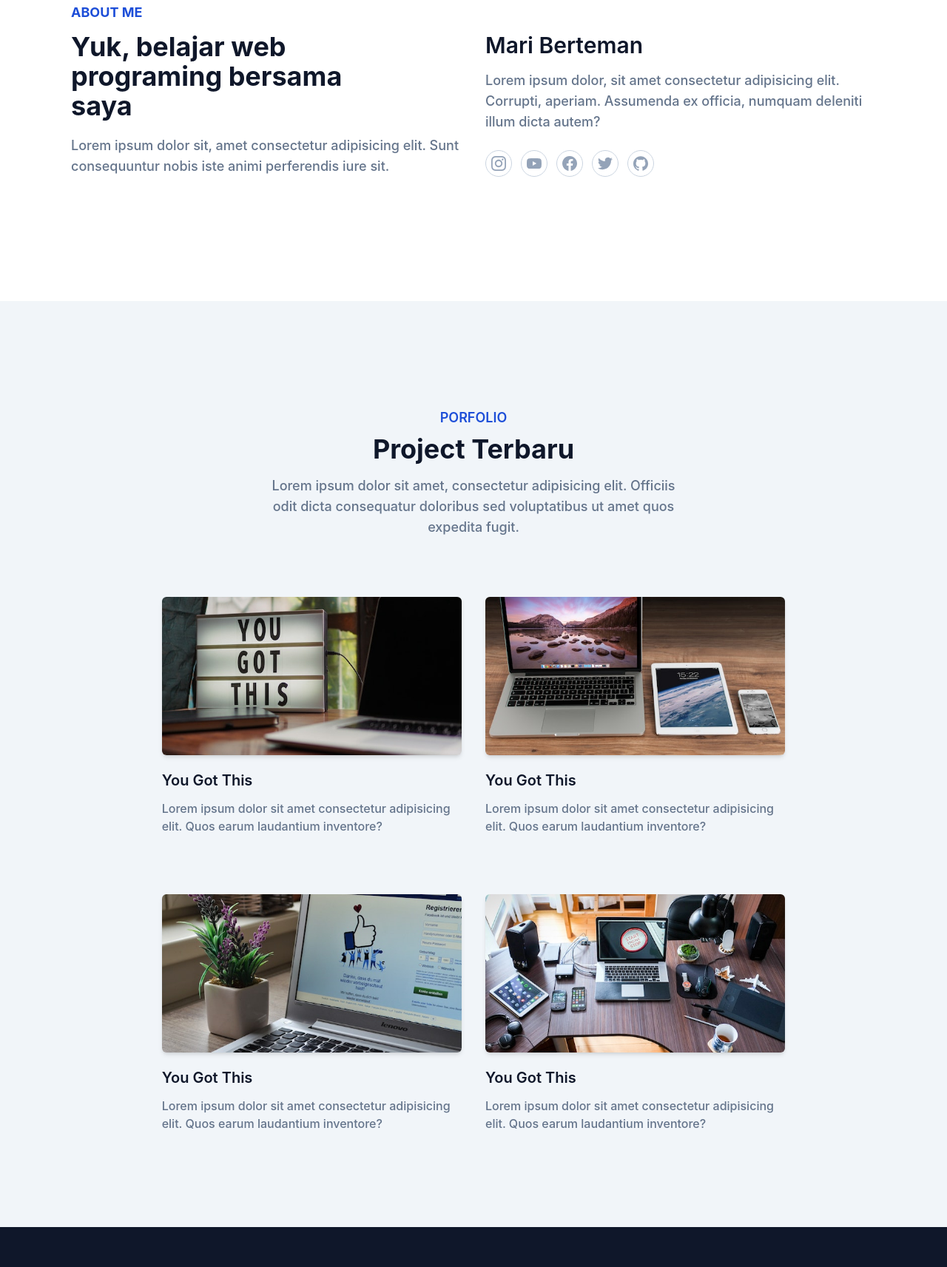
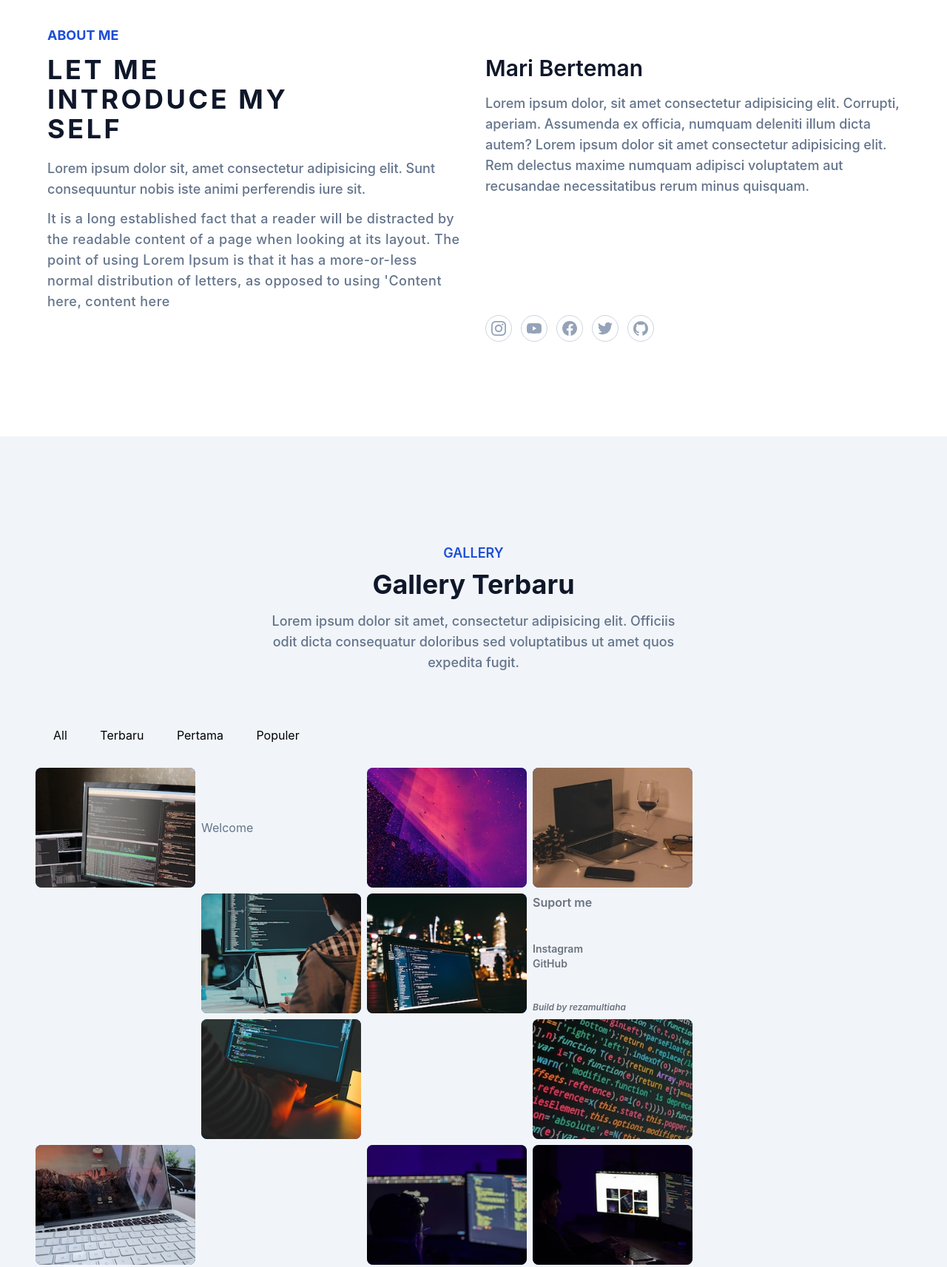
Before and after one commit to rezamultiaha/portfolio-tailwind-css, a website: page index.html in a window 1280 px wide. Shown: the part 834-2547 px from the top of the page at 74% size. Drawn offline with Linux system fonts and the light colour scheme.

Commit message:
update gallery

```diff
--- a/index.html
+++ b/index.html
@@ -40,7 +40,7 @@
                   <a href="#about" class="mx-8 flex py-2 text-base text-dark group-hover:text-primary dark:text-white">About Me</a>
                 </li>
                 <li class="group">
-                  <a href="#porfolio" class="mx-8 flex py-2 text-base text-dark group-hover:text-primary dark:text-white">Porfolio</a>
+                  <a href="#gallery" class="mx-8 flex py-2 text-base text-dark group-hover:text-primary dark:text-white">Gallery</a>
                 </li>
                 <li class="group">
                   <a href="#clients" class="mx-8 flex py-2 text-base text-dark group-hover:text-primary dark:text-white">Clients</a>
@@ -81,11 +81,11 @@
               <span class="mt-1 block text-4xl font-bold text-dark dark:text-white lg:text-5xl">Muh Reza Multiaha</span>
             </h1>
             <h2 class="mb-5 text-lg font-medium text-secondary dark:text-three lg:text-xl">FrontEnd Developer | Mahasiswa</h2>
-            <p class="mb-10 font-medium leading-relaxed text-secondary dark:text-three">
+            <p class="mb-10 max-w-sm font-medium leading-relaxed text-secondary dark:text-three">
               belajar programing itu mudah dan menyernangkan bukan.
               <span class="font-bold text-dark dark:text-white">Bukan!</span>
             </p>
-            <a href="#" class="button-primary">Conatct Me</a>
+            <a href="#" class="button-primary">Contact Me</a>
           </div>
           <div class="w-full self-end px-4 md:w-1/2">
             <div class="mt-10 lg:right-0 lg:mt-9">
@@ -103,12 +103,21 @@
         <div class="flex flex-wrap">
           <div class="w-full px-4 pb-10 md:w-1/2">
             <h4 class="mb-3 text-lg font-bold uppercase text-primary">About Me</h4>
-            <h2 class="mb-5 max-w-md text-3xl font-bold text-dark dark:text-white lg:text-4xl">Yuk, belajar web programing bersama saya</h2>
-            <p class="max-w-xl text-base font-medium text-secondary dark:text-three lg:text-lg">Lorem ipsum dolor sit, amet consectetur adipisicing elit. Sunt consequuntur nobis iste animi perferendis iure sit.</p>
+            <h2 class="mb-5 max-w-sm text-3xl font-bold uppercase tracking-widest text-dark dark:text-white lg:text-4xl">Let Me Introduce My Self</h2>
+            <p class="mb-3 max-w-xl text-base font-medium text-secondary dark:text-three lg:text-lg">Lorem ipsum dolor sit, amet consectetur adipisicing elit. Sunt consequuntur nobis iste animi perferendis iure sit.</p>
+            <p class="max-w-xl text-base font-medium tracking-wide text-secondary dark:text-three lg:text-lg">
+              It is a long established fact that a reader will be distracted by the readable content of a page when looking at its layout. The point of using Lorem Ipsum is that it has a more-or-less normal distribution of letters, as
+              opposed to using 'Content here, content here
+            </p>
           </div>
-          <div class="w-full px-4 md:w-1/2">
-            <h3 class="mb-4 pt-10 text-2xl font-semibold text-dark dark:text-white lg:text-3xl">Mari Berteman</h3>
-            <p class="mb-6 max-w-xl text-base font-medium text-secondary dark:text-three lg:text-lg">Lorem ipsum dolor, sit amet consectetur adipisicing elit. Corrupti, aperiam. Assumenda ex officia, numquam deleniti illum dicta autem?</p>
+          <div class="w-full justify-between px-4 md:w-1/2 lg:flex lg:flex-col">
+            <div class="w-full">
+              <h3 class="mb-4 justify-center pt-10 text-2xl font-semibold text-dark dark:text-white lg:text-3xl">Mari Berteman</h3>
+              <p class="mb-6 max-w-xl text-base font-medium text-secondary dark:text-three lg:text-lg">
+                Lorem ipsum dolor, sit amet consectetur adipisicing elit. Corrupti, aperiam. Assumenda ex officia, numquam deleniti illum dicta autem? Lorem ipsum dolor sit amet consectetur adipisicing elit. Rem delectus maxime numquam
+                adipisci voluptatem aut recusandae necessitatibus rerum minus quisquam.
+              </p>
+            </div>
             <div class="flex items-center">
               <!-- instagram -->
               <a href="https://instagram.com/rezamultiaha_" target="_blank" class="social-media">
@@ -163,44 +172,61 @@
     <!-- About End -->
 
     <!-- Porfolio Star -->
-    <section id="porfolio" class="bg-slate-100 pt-36 pb-16 dark:bg-slate-800">
+    <section id="gallery" class="bg-slate-100 pt-36 pb-16 dark:bg-slate-800">
       <div class="container">
         <div class="w-full px-4">
           <div class="mx-auto mb-16 max-w-xl text-center">
-            <h4 class="mb-2 text-lg font-semibold uppercase text-primary">Porfolio</h4>
-            <h2 class="mb-4 text-3xl font-bold text-dark dark:text-white lg:text-4xl">Project Terbaru</h2>
+            <h4 class="mb-2 text-lg font-semibold uppercase text-primary">gallery</h4>
+            <h2 class="mb-4 text-3xl font-bold text-dark dark:text-white lg:text-4xl">Gallery Terbaru</h2>
             <p class="text-md font-medium text-secondary dark:text-three lg:text-lg">Lorem ipsum dolor sit amet, consectetur adipisicing elit. Officiis odit dicta consequatur doloribus sed voluptatibus ut amet quos expedita fugit.</p>
           </div>
+        </div>
 
-          <div class="flex w-full flex-wrap justify-center px-4 xl:mx-auto xl:w-10/12">
-            <div class="mb-12 p-4 md:w-1/2">
-              <div class="overflow-hidden rounded-md shadow-md dark:shadow-white">
-                <img src="dist/img/porfolio/1.jpg" alt="Project 1" width="w-full" />
+        <div class="mb-6 w-full">
+          <button type="button" class="ml-2 border-primary py-2 px-4 hover:border-b-2 focus:text-primary dark:text-white">All</button>
+          <button type="button" class="ml-2 border-primary py-2 px-4 hover:border-b-2 focus:text-primary dark:text-white">Terbaru</button>
+          <button type="button" class="ml-2 border-primary py-2 px-4 hover:border-b-2 focus:text-primary dark:text-white">Pertama</button>
+          <button type="button" class="ml-2 border-primary py-2 px-4 hover:border-b-2 focus:text-primary dark:text-white">Populer</button>
         </div>
-              <h3 class="mt-5 mb-3 text-xl font-semibold text-dark dark:text-white">You Got This</h3>
-              <p class="text-base font-medium text-secondary dark:text-three">Lorem ipsum dolor sit amet consectetur adipisicing elit. Quos earum laudantium inventore?</p>
+        <div class="grid w-3/4 grid-cols-2 gap-2 md:grid-cols-4">
+          <h2 class="h-15 text xl hidden text-slate-500 md:col-start-2 md:row-start-1 md:flex"><span class="self-center dark:text-slate-300">Welcome</span></h2>
+          <div class="h-15 hidden justify-between text-base font-semibold text-gray-500 md:col-start-4 md:row-start-2 md:flex md:flex-col">
+            <p class="text-base dark:text-slate-300">Suport me</p>
+            <p class="text-sm dark:text-slate-300">
+              <a href="https://instagram.com/rezamultiaha_" class="block hover:text-primary">Instagram</a>
+              <a href="https://github.com/rezamultiaha" class="block hover:text-primary">GitHub</a>
+            </p>
+            <p class="text-xs italic dark:text-slate-300">Build by rezamultiaha</p>
           </div>
-            <div class="mb-12 p-4 md:w-1/2">
-              <div class="overflow-hidden rounded-md shadow-md dark:shadow-white">
-                <img src="dist/img/porfolio/2.jpg" alt="Project2" width="w-full" />
+          <div class="h-15 group relative aspect-[4/3] cursor-pointer overflow-hidden rounded-lg bg-blue-600 transition-all duration-500 hover:scale-95 md:aspect-[3/4] lg:aspect-[4/3]">
+            <div class="absolute h-full w-full bg-[url('/dist/img/gallery/1.jfif')] bg-cover bg-center transition-all duration-500 group-hover:scale-125"></div>
           </div>
-              <h3 class="mt-5 mb-3 text-xl font-semibold text-dark dark:text-white">You Got This</h3>
-              <p class="text-base font-medium text-secondary dark:text-three">Lorem ipsum dolor sit amet consectetur adipisicing elit. Quos earum laudantium inventore?</p>
+          <div class="h-15 group relative aspect-[4/3] cursor-pointer overflow-hidden rounded-lg bg-blue-600 transition-all duration-500 hover:scale-95 md:aspect-[3/4] lg:aspect-[4/3]">
+            <div class="absolute h-full w-full bg-[url('/dist/img/gallery/2.jfif')] bg-cover bg-center transition-all duration-500 group-hover:scale-125"></div>
           </div>
-            <div class="mb-12 p-4 md:w-1/2">
-              <div class="overflow-hidden rounded-md shadow-md dark:shadow-white">
-                <img src="dist/img/porfolio/3.jpg" alt="Project 3" width="w-full" />
+          <div class="h-15 group relative aspect-[4/3] cursor-pointer overflow-hidden rounded-lg bg-blue-600 transition-all duration-500 hover:scale-95 md:aspect-[3/4] lg:aspect-[4/3]">
+            <div class="absolute h-full w-full bg-[url('/dist/img/gallery/3.jfif')] bg-cover bg-center transition-all duration-500 group-hover:scale-125"></div>
           </div>
-              <h3 class="mt-5 mb-3 text-xl font-semibold text-dark dark:text-white">You Got This</h3>
-              <p class="text-base font-medium text-secondary dark:text-three">Lorem ipsum dolor sit amet consectetur adipisicing elit. Quos earum laudantium inventore?</p>
+          <div class="h-15 group relative aspect-[4/3] cursor-pointer overflow-hidden rounded-lg bg-blue-600 transition-all duration-500 hover:scale-95 md:col-start-2 md:aspect-[3/4] lg:aspect-[4/3]">
+            <div class="absolute h-full w-full bg-[url('/dist/img/gallery/4.jfif')] bg-cover bg-center transition-all duration-500 group-hover:scale-125"></div>
           </div>
-            <div class="mb-12 p-4 md:w-1/2">
-              <div class="overflow-hidden rounded-md shadow-md dark:shadow-white">
-                <img src="dist/img/porfolio/4.jpg" alt="Project 4" width="w-full" />
+          <div class="h-15 group relative aspect-[4/3] cursor-pointer overflow-hidden rounded-lg bg-blue-600 transition-all duration-500 hover:scale-95 md:aspect-[3/4] lg:aspect-[4/3]">
+            <div class="absolute h-full w-full bg-[url('/dist/img/gallery/5.jfif')] bg-cover bg-center transition-all duration-500 group-hover:scale-125"></div>
           </div>
-              <h3 class="mt-5 mb-3 text-xl font-semibold text-dark dark:text-white">You Got This</h3>
-              <p class="text-base font-medium text-secondary dark:text-three">Lorem ipsum dolor sit amet consectetur adipisicing elit. Quos earum laudantium inventore?</p>
+          <div class="h-15 group relative aspect-[4/3] cursor-pointer overflow-hidden rounded-lg bg-blue-600 transition-all duration-500 hover:scale-95 md:col-start-2 md:aspect-[3/4] lg:aspect-[4/3]">
+            <div class="absolute h-full w-full bg-[url('/dist/img/gallery/6.jfif')] bg-cover bg-center transition-all duration-500 group-hover:scale-125"></div>
           </div>
+          <div class="h-15 group relative aspect-[4/3] cursor-pointer overflow-hidden rounded-lg bg-blue-600 transition-all duration-500 hover:scale-95 md:col-start-4 md:aspect-[3/4] lg:aspect-[4/3]">
+            <div class="absolute h-full w-full bg-[url('/dist/img/gallery/7.jfif')] bg-cover bg-center transition-all duration-500 group-hover:scale-125"></div>
+          </div>
+          <div class="h-15 group relative aspect-[4/3] cursor-pointer overflow-hidden rounded-lg bg-blue-600 transition-all duration-500 hover:scale-95 md:aspect-[3/4] lg:aspect-[4/3]">
+            <div class="absolute h-full w-full bg-[url('/dist/img/gallery/8.jfif')] bg-cover bg-center transition-all duration-500 group-hover:scale-125"></div>
+          </div>
+          <div class="h-15 group relative aspect-[4/3] cursor-pointer overflow-hidden rounded-lg bg-blue-600 transition-all duration-500 hover:scale-95 md:col-start-3 md:aspect-[3/4] lg:aspect-[4/3]">
+            <div class="absolute h-full w-full bg-[url('/dist/img/gallery/9.jfif')] bg-cover bg-center transition-all duration-500 group-hover:scale-125"></div>
+          </div>
+          <div class="h-15 group relative aspect-[4/3] cursor-pointer overflow-hidden rounded-lg bg-blue-600 transition-all duration-500 hover:scale-95 md:aspect-[3/4] lg:aspect-[4/3]">
+            <div class="absolute h-full w-full bg-[url('/dist/img/gallery/10.jfif')] bg-cover bg-center transition-all duration-500 group-hover:scale-125"></div>
           </div>
         </div>
       </div>
@@ -253,7 +279,7 @@
 
         <div class="flex flex-wrap justify-center">
           <div class="w-full px-4 md:w-1/2 xl:w-1/3">
-            <div class="mb-10 overflow-hidden rounded-xl bg-white shadow-lg dark:bg-slate-800 dark:shadow-md dark:shadow-white">
+            <div class="mb-10 overflow-hidden rounded-xl bg-white shadow-lg dark:bg-slate-800 dark:shadow-md dark:shadow-slate-200">
               <img src="https://source.unsplash.com/360x200?programing" alt="Programing" class="w-full" />
               <div class="py-8 px-6">
                 <h3>
@@ -265,7 +291,7 @@
             </div>
           </div>
           <div class="w-full px-4 md:w-1/2 xl:w-1/3">
-            <div class="mb-10 overflow-hidden rounded-xl bg-white shadow-lg dark:bg-slate-800 dark:shadow-md dark:shadow-white">
+            <div class="mb-10 overflow-hidden rounded-xl bg-white shadow-lg dark:bg-slate-800 dark:shadow-md dark:shadow-slate-200">
               <img src="https://source.unsplash.com/360x200?mecanichal+keyboard" alt="Mecanichal Keyboard" class="w-full" />
               <div class="py-8 px-6">
                 <h3>
@@ -277,7 +303,7 @@
             </div>
           </div>
           <div class="w-full px-4 md:w-1/2 xl:w-1/3">
-            <div class="mb-10 overflow-hidden rounded-xl bg-white shadow-lg dark:bg-slate-800 dark:shadow-md dark:shadow-white">
+            <div class="mb-10 overflow-hidden rounded-xl bg-white shadow-lg dark:bg-slate-800 dark:shadow-md dark:shadow-slate-200">
               <img src="https://source.unsplash.com/360x200?coffe" alt="Coffe" class="w-full" />
               <div class="py-8 px-6">
                 <h3>
@@ -305,7 +331,7 @@
         </div>
 
         <form action="">
-          <div class="w-full lg:mx-auto lg:w-2/3">
+          <div class="w-full lg:mx-auto lg:w-2/4">
             <div class="mb-8 w-full px-4">
               <label for="name" class="text-base font-bold text-primary">Nama</label>
               <input
@@ -334,7 +360,7 @@
                 class="h-32 w-full rounded-md bg-slate-200 p-3 text-dark placeholder:text-sm placeholder:text-slate-600 focus:border-primary focus:outline-none focus:ring-1 focus:ring-primary"
               ></textarea>
             </div>
-            <div class="w-full px-4">
+            <div class="w-full px-4 lg:mx-auto lg:w-1/2">
               <button class="w-full rounded-full bg-primary py-3 px-8 text-base font-bold text-white transition duration-300 hover:opacity-80 hover:shadow-lg">Kirim</button>
             </div>
           </div>
--- a/tailwind.config.js
+++ b/tailwind.config.js
@@ -6,11 +6,10 @@ module.exports = {
     container: {
       center: true,
       padding: {
-        sm: '2rem',
-        lg: '4rem',
-        xl: '5rem',
-        '2xl': '6rem',
-      }
+        sm: '1rem',
+        lg: '2rem',
+        xl: '3rem',
+      },
     },
     extend: {
       colors: {
```
Also changed, not shown: src/input.css (+4 -4 lines), dist/img/gallery/1.jfif (added), dist/img/gallery/10.jfif (added), dist/img/gallery/2.jfif (added), dist/img/gallery/3.jfif (added), dist/img/gallery/4.jfif (added), dist/img/gallery/5.jfif (added), dist/img/gallery/6.jfif (added), dist/img/gallery/7.jfif (added), dist/img/gallery/8.jfif (added), dist/img/gallery/9.jfif (added), dist/output.css. Lines whose indentation alone changed are shown as unchanged.
